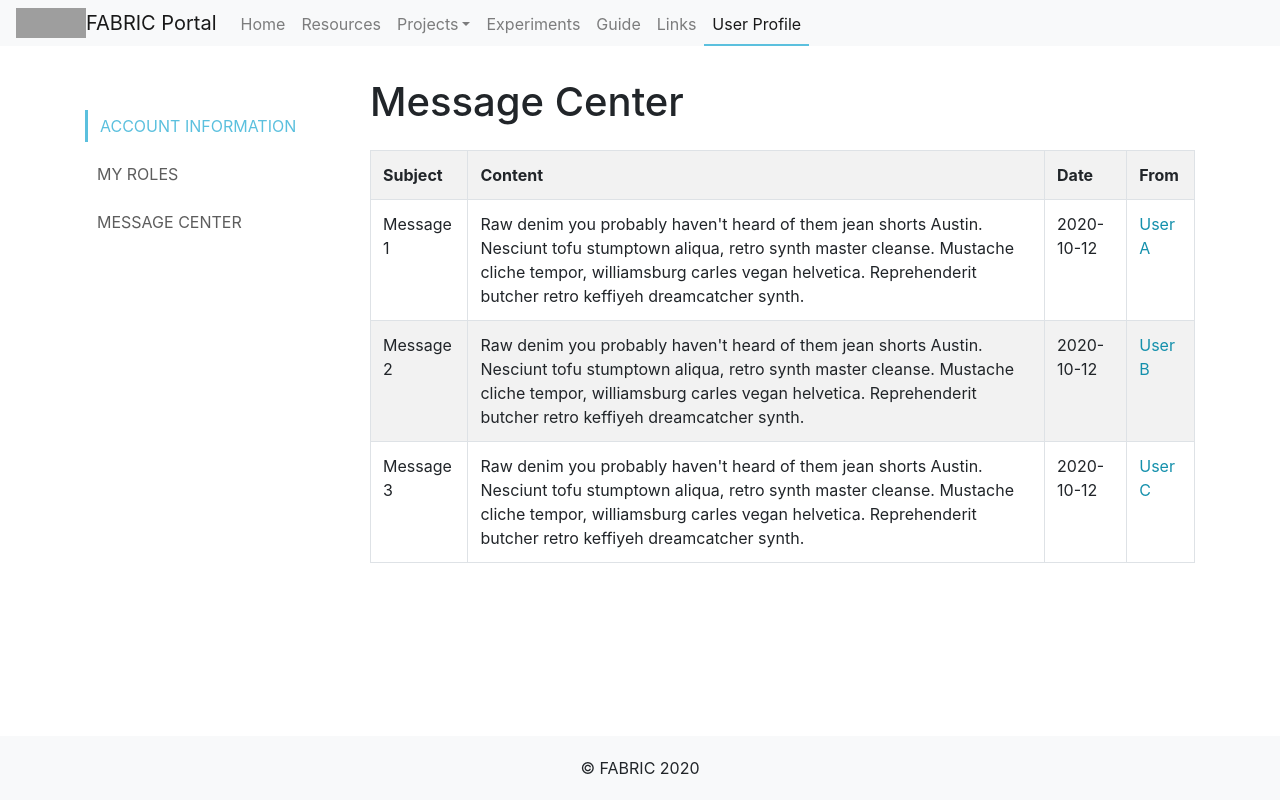
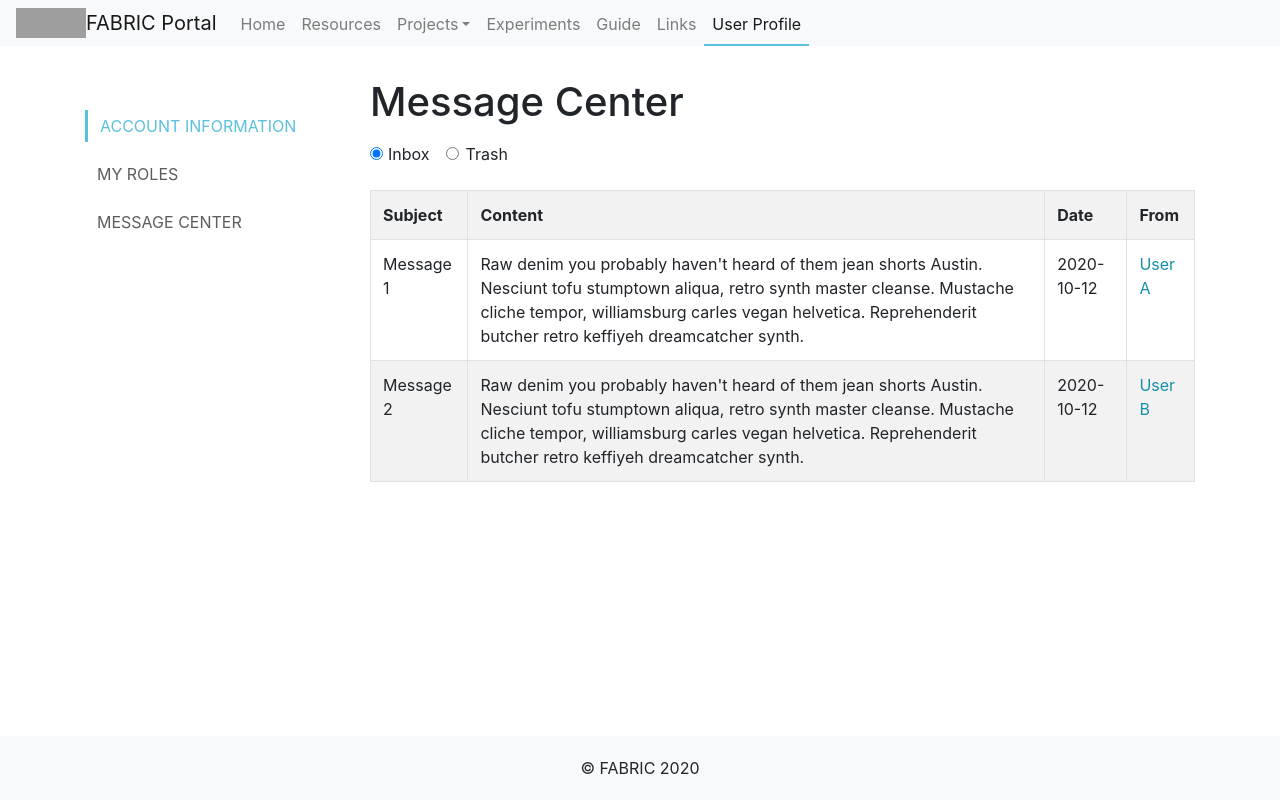
Before and after one commit to fabric-testbed/fabric-portal, a React (Create React App) app: page /user in a window 1280 px wide. Built offline with nearby package versions, Linux system fonts and the light colour scheme; grey boxes are pictures that could not be loaded.

Commit message:
#10: added radio btns to toggle between inbox and trash messages

```diff
--- a/src/components/UserProfile/MessageCenter.jsx
+++ b/src/components/UserProfile/MessageCenter.jsx
@@ -1,20 +1,59 @@
 import React from "react";
-import { getMessages } from "../../services/fakeMessages.js";
+import { getActiveMessages } from "../../services/fakeMessages.js";
+import { getTrashMessages } from "../../services/fakeMessages.js";
 
 class MessageCenter extends React.Component {
   state = {
-    messages: getMessages(),
+    messages: getActiveMessages(),
     messageCols: [
       { display: "Subject", field: "subject" },
       { display: "Content", field: "content" },
       { display: "Date", field: "date" },
     ],
+    active: "inbox",
+  };
+
+  toggleRadioBtn = (e) => {
+    if (e.target.value === "inbox") {
+      this.setState({ active: "inbox" });
+      this.setState({ messages: getActiveMessages() });
+    } else {
+      this.setState({ active: "trash" });
+      this.setState({ messages: getTrashMessages() });
+    }
   };
 
   render() {
     return (
       <div className="col-9">
         <h1>Message Center</h1>
+        <div className="toolbar pt-2">
+          <div className="form-check-inline mr-4">
+            <label className="form-check-label">
+              <input
+                type="radio"
+                className="form-check-input"
+                name="optradio"
+                value="inbox"
+                checked={this.state.active === "inbox"}
+                onChange={this.toggleRadioBtn}
+              />
+              Inbox
+            </label>
+          </div>
+          <div className="form-check-inline"></div>
+          <label className="form-check-label">
+            <input
+              type="radio"
+              className="form-check-input"
+              name="optradio"
+              value="trash"
+              checked={this.state.active === "trash"}
+              onChange={this.toggleRadioBtn}
+            />
+            Trash
+          </label>
+        </div>
         <table className="table table-striped table-bordered my-4">
           <tbody>
             <tr>
--- a/src/services/fakeMessages.js
+++ b/src/services/fakeMessages.js
@@ -34,3 +34,11 @@ export const messages = [
 export function getMessages() {
   return messages;
 }
+
+export function getActiveMessages() {
+  return messages.filter((m) => m.active);
+}
+
+export function getTrashMessages() {
+  return messages.filter((m) => !m.active);
+}
```
